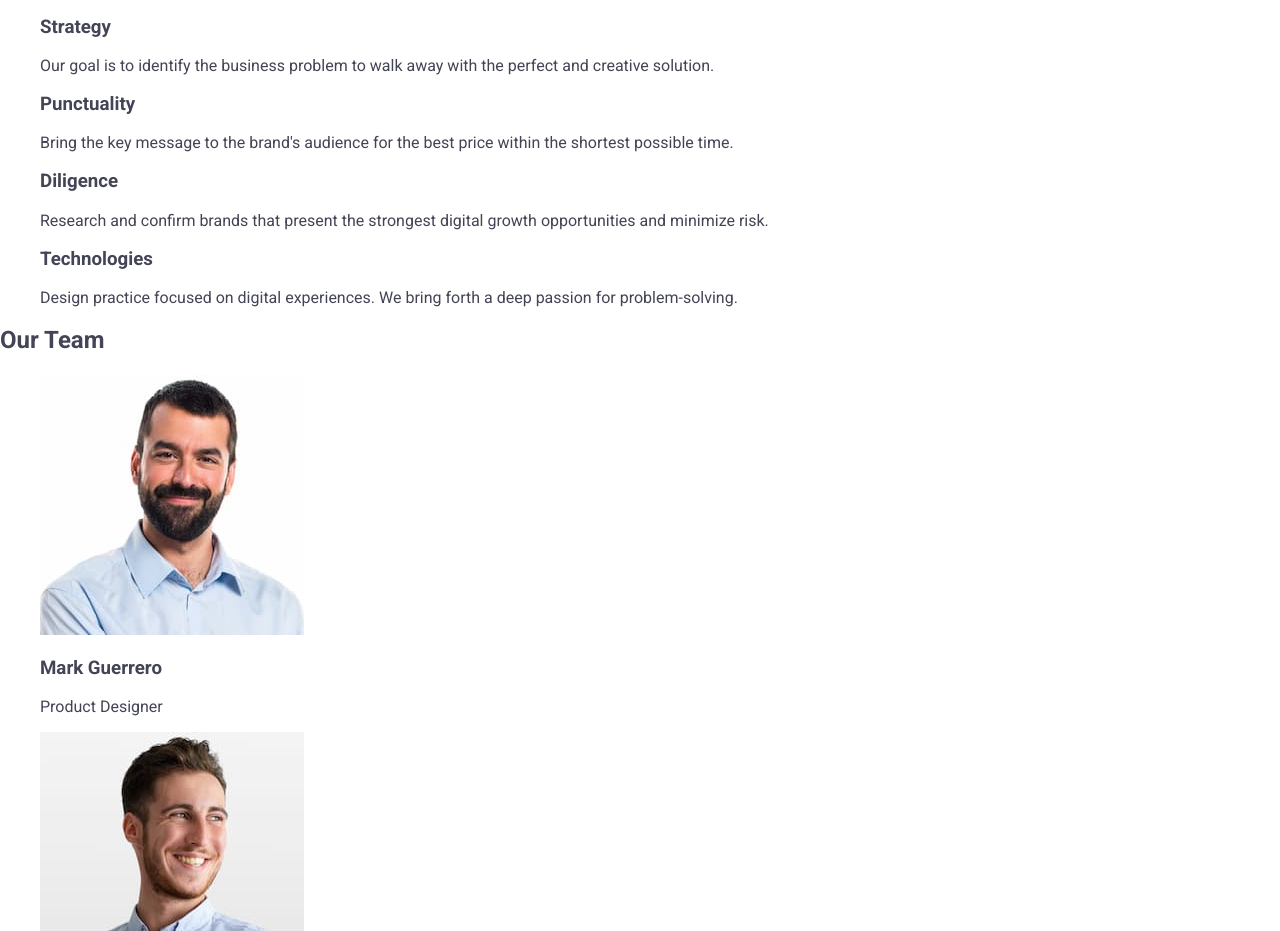
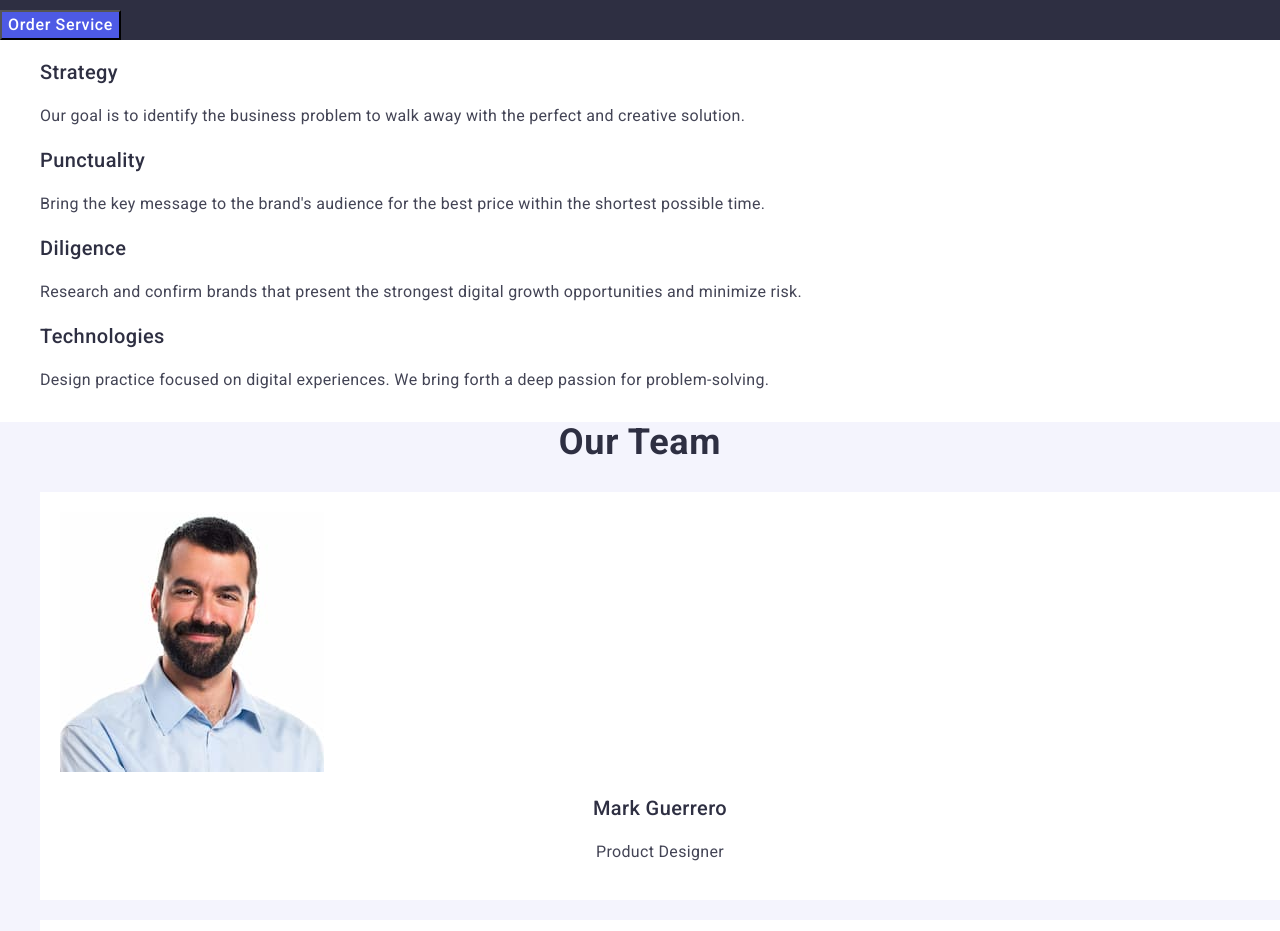
Before and after one commit to mari-symonenko/goit-markup-hw-02, a plain HTML site: page index.html in a window 1280 px wide. Shown: the part 316-1247 px from the top of the page. Drawn offline with nearby package versions, Linux system fonts and the light colour scheme.

Commit message:
add additional styles

```diff
--- a/css/styles.css
+++ b/css/styles.css
@@ -56,3 +56,113 @@ a {
 .contacts-link:focus {
   color: #404bbf;
 }
+
+/* Секція 1 */
+.section-one {
+  background-color: #2e2f42;
+}
+
+/* Заголовок у секції */
+.hdr {
+  font-weight: 700;
+  font-size: 56px;
+  line-height: 1.07;
+  letter-spacing: 0.02em;
+  text-align: center;
+  color: #fff;
+}
+/* Кнопка у секції */
+
+.btn {
+  background-color: #4d5ae5;
+  font-weight: 500;
+  font-size: 16px;
+  line-height: 1.5;
+  letter-spacing: 0.04em;
+  color: #fff;
+  cursor: pointer;
+}
+
+.btn:hover,
+.btn:focus {
+  background-color: #404bbf;
+}
+
+/* Секція 2*/
+
+.class-list {
+  font-weight: 500;
+  font-size: 20px;
+  line-height: 1.2;
+  letter-spacing: 0.02em;
+  color: #2e2f42;
+}
+
+.paragraph {
+  font-weight: 400;
+  font-size: 16px;
+  line-height: 1.5;
+  letter-spacing: 0.02em;
+  color: #434455;
+}
+
+/* Секція 3*/
+
+.background {
+  background-color: #f4f4fd;
+}
+
+.title-1 {
+  font-weight: 700;
+  font-size: 36px;
+  line-height: 1.11111;
+  letter-spacing: 0.02em;
+  text-align: center;
+  color: #2e2f42;
+  text-transform: capitalize;
+}
+
+..team-list {
+  list-style: none;
+  padding: 0;
+}
+
+/*потребує перевірки*/
+
+.team-content {
+  background-color: #ffffff;
+  padding: 20px;
+  margin-bottom: 20px;
+}
+
+.member-name {
+  font-weight: 500;
+  font-size: 20px;
+  line-height: 1.2;
+  letter-spacing: 0.02em;
+  color: #2e2f42;
+  text-align: center;
+}
+
+.position {
+  font-weight: 400;
+  font-size: 16px;
+  line-height: 1.5;
+  letter-spacing: 0.02em;
+  text-align: center;
+  color: #434455;
+}
+
+/*футер*/
+
+.page-footer {
+  background-color: #2e2f42;
+}
+
+.footer-paragraph {
+  font-weight: 400;
+  font-size: 16px;
+  line-height: 1.5;
+  letter-spacing: 0.02em;
+  color: #f4f4fd;
+}
--- a/index.html
+++ b/index.html
@@ -58,38 +58,38 @@
     </header>
 
     <main>
-      <section>
-        <h1>Effective Solutions for Your Business</h1>
-        <button type="button">Order Service</button>
+      <section class="section-one">
+        <h1 class="hdr">Effective Solutions for Your Business</h1>
+        <button class="btn" type="button">Order Service</button>
       </section>
 
       <section>
-        <h2>Our Services</h2>
+        <h2></h2>
         <ul>
           <li>
-            <h3>Strategy</h3>
-            <p>
+            <h3 class="class-list">Strategy</h3>
+            <p class="paragraph">
               Our goal is to identify the business problem to walk away with the
               perfect and creative solution.
             </p>
           </li>
           <li>
-            <h3>Punctuality</h3>
-            <p>
+            <h3 class="class-list">Punctuality</h3>
+            <p class="paragraph">
               Bring the key message to the brand's audience for the best price
               within the shortest possible time.
             </p>
           </li>
           <li>
-            <h3>Diligence</h3>
-            <p>
+            <h3 class="class-list">Diligence</h3>
+            <p class="paragraph">
               Research and confirm brands that present the strongest digital
               growth opportunities and minimize risk.
             </p>
           </li>
           <li>
-            <h3>Technologies</h3>
-            <p>
+            <h3 class="class-list">Technologies</h3>
+            <p class="paragraph">
               Design practice focused on digital experiences. We bring forth a
               deep passion for problem-solving.
             </p>
@@ -97,56 +97,58 @@
         </ul>
       </section>
 
-      <section>
-        <h2>Our Team</h2>
-        <ul>
-          <li>
+      <section class="background">
+        <h2 class="title-1">Our Team</h2>
+        <ul class="team-list">
+          <li class="team-content">
             <img
               src="./images/markguerrero.jpg"
               alt="mark guerrero"
               width="264"
               height="260"
             />
-            <h3>Mark Guerrero</h3>
-            <p>Product Designer</p>
+            <h3 class="member-name">Mark Guerrero</h3>
+            <p class="position">Product Designer</p>
           </li>
-          <li>
+          <li class="team-content">
             <img
               src="./images/tomford.jpg"
               alt="tom ford"
               width="264"
               height="260"
             />
-            <h3>Tom Ford</h3>
-            <p>Frontend Developer</p>
+            <h3 class="member-name">Tom Ford</h3>
+            <p class="position">Frontend Developer</p>
           </li>
-          <li>
+          <li class="team-content">
             <img
               src="./images/camilagarcia.jpg"
               alt="camila garcia"
               width="264"
               height="260"
             />
-            <h3>Camila Garcia</h3>
-            <p>Marketing</p>
+            <h3 class="member-name">Camila Garcia</h3>
+            <p class="position">Marketing</p>
           </li>
-          <li>
+          <li class="team-content">
             <img
               src="./images/danielwilson.jpg"
               alt="ganiel wilson"
               width="264"
               height="260"
             />
-            <h3>Daniel Wilson</h3>
-            <p>UI Designer</p>
+            <h3 class="member-name">Daniel Wilson</h3>
+            <p class="position">UI Designer</p>
           </li>
         </ul>
       </section>
     </main>
 
-    <footer>
-      <a href="./index.html">WebStudio</a>
-      <p>
+    <footer class="page-footer">
+      <a class="logo footer-logo" href="./index.html"
+        >Web<span class="logo-part">Studio</span></a
+      >
+      <p class="footer-paragraph">
         Increase the flow of customers and sales for your business with digital
         marketing & growth solutions.
       </p>
```
